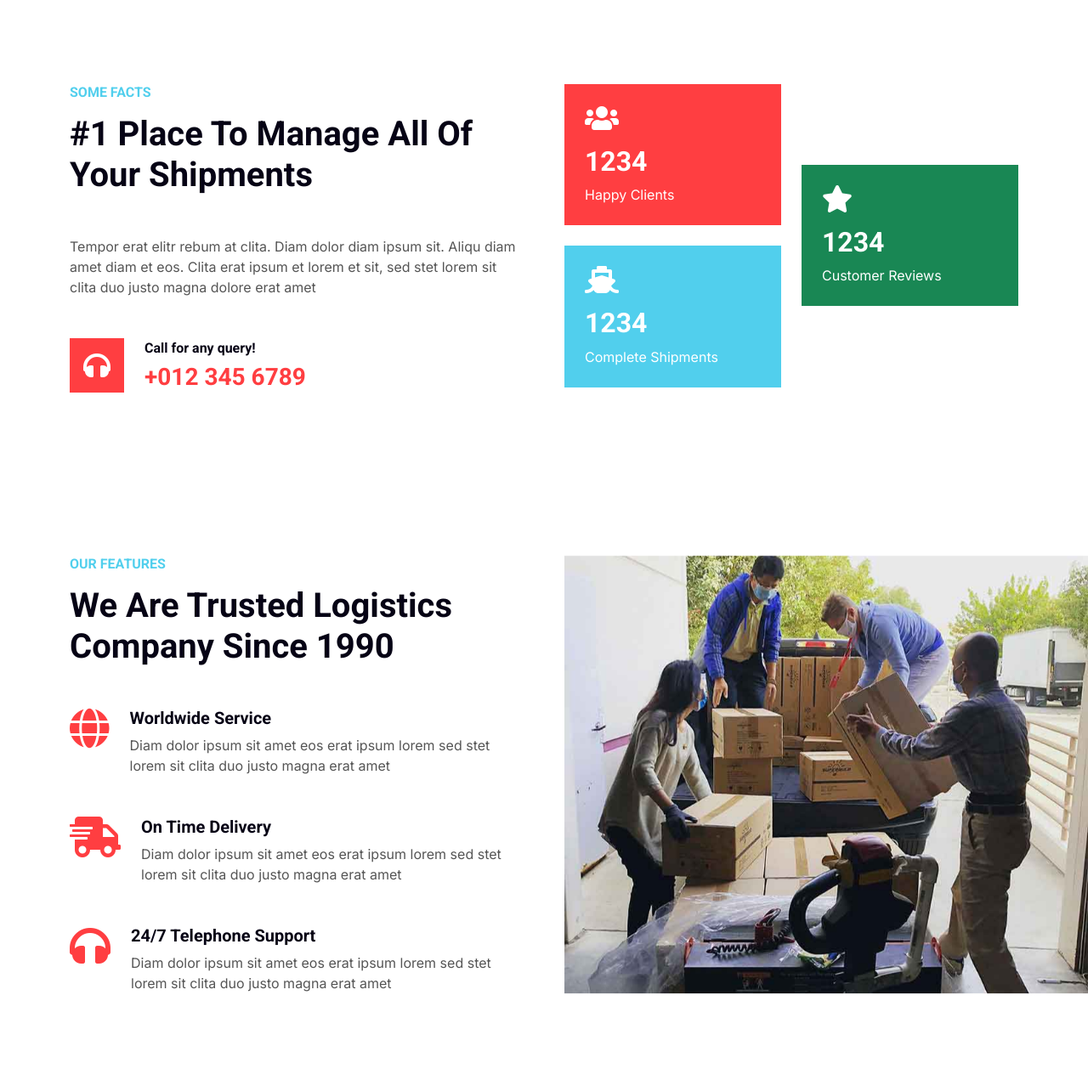
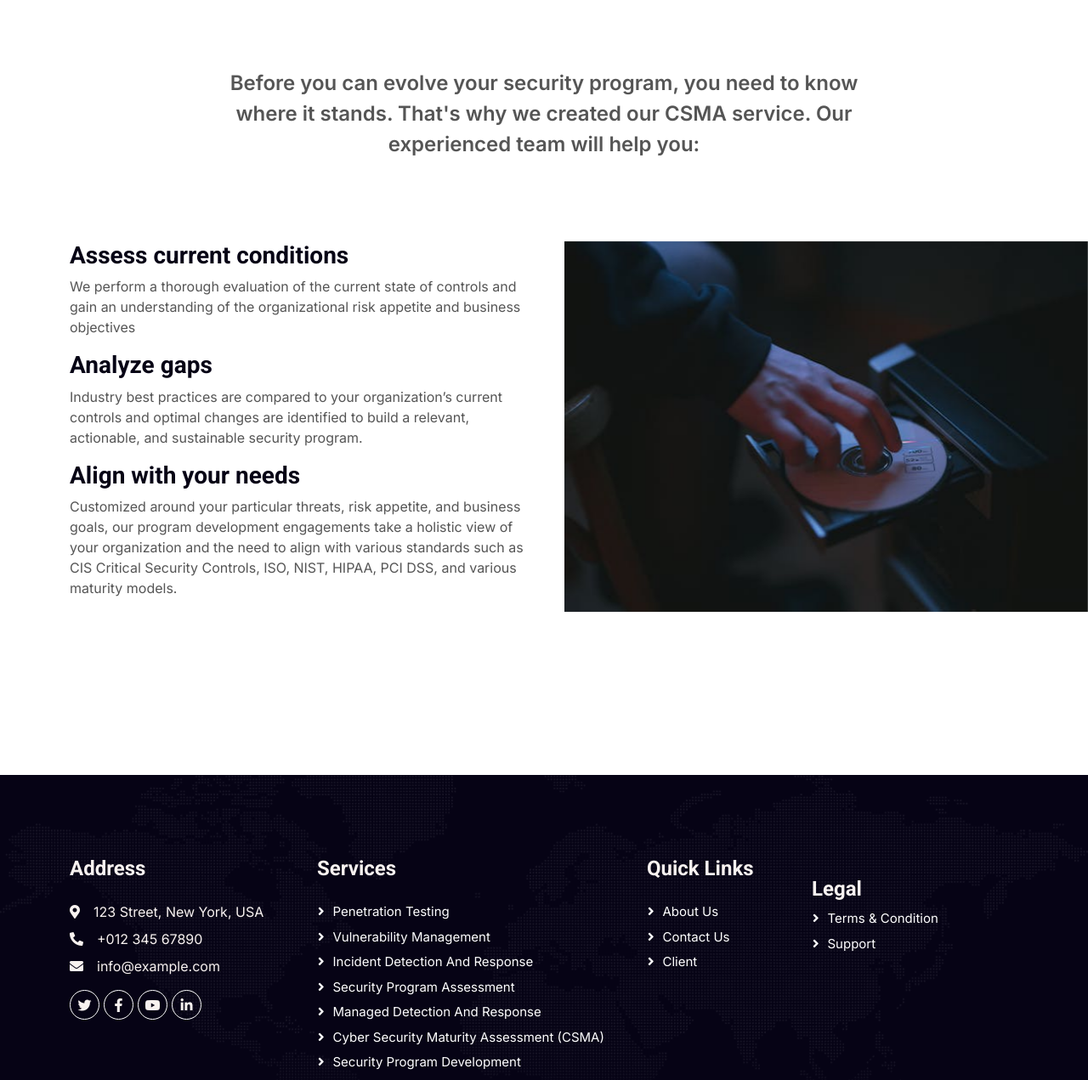
Before and after one commit to adaji025/mac-jason, a plain HTML site: page cyber-security-assesment.html in a window 1280 px wide. Shown: the part 498-1769 px from the top of the page at 85% size. Drawn offline with nearby package versions, Linux system fonts and the light colour scheme.

Commit message:
added cyber security assement page

```diff
--- a/cyber-security-assesment.html
+++ b/cyber-security-assesment.html
@@ -37,6 +37,7 @@
 
     <!-- Template Stylesheet -->
     <link href="css/style.css" rel="stylesheet" />
+    <link href="css/costumeStyle.css" rel="stylesheet" />
   </head>
 
   <body>
@@ -139,17 +140,20 @@
     <!-- Page Header Start -->
     <div class="container-fluid page-header py-5" style="margin-bottom: 6rem">
       <div class="container py-5">
-        <h1 class="display-3 text-white mb-3 animated slideInDown">Features</h1>
+        <h1 class="display-3 text-white mb-3 animated slideInDown">
+          Cyber Security <br />
+          Maturity Assessment (CSMA)
+        </h1>
         <nav aria-label="breadcrumb animated slideInDown">
           <ol class="breadcrumb">
             <li class="breadcrumb-item">
               <a class="text-white" href="#">Home</a>
             </li>
             <li class="breadcrumb-item">
-              <a class="text-white" href="#">Pages</a>
+              <a class="text-white" href="#">Services</a>
             </li>
             <li class="breadcrumb-item text-white active" aria-current="page">
-              Features
+              Cyber Security Maturity Assessment
             </li>
           </ol>
         </nav>
@@ -157,97 +161,45 @@
     </div>
     <!-- Page Header End -->
 
-    <!-- Fact Start -->
-    <div class="container-xxl py-5">
-      <div class="container py-5">
-        <div class="row g-5">
-          <div class="col-lg-6 wow fadeInUp" data-wow-delay="0.1s">
-            <h6 class="text-secondary text-uppercase mb-3">Some Facts</h6>
-            <h1 class="mb-5">#1 Place To Manage All Of Your Shipments</h1>
-            <p class="mb-5">
-              Tempor erat elitr rebum at clita. Diam dolor diam ipsum sit. Aliqu
-              diam amet diam et eos. Clita erat ipsum et lorem et sit, sed stet
-              lorem sit clita duo justo magna dolore erat amet
-            </p>
-            <div class="d-flex align-items-center">
-              <i
-                class="fa fa-headphones fa-2x flex-shrink-0 bg-primary p-3 text-white"
-              ></i>
-              <div class="ps-4">
-                <h6>Call for any query!</h6>
-                <h3 class="text-primary m-0">+012 345 6789</h3>
-              </div>
-            </div>
-          </div>
-          <div class="col-lg-6">
-            <div class="row g-4 align-items-center">
-              <div class="col-sm-6">
-                <div
-                  class="bg-primary p-4 mb-4 wow fadeIn"
-                  data-wow-delay="0.3s"
-                >
-                  <i class="fa fa-users fa-2x text-white mb-3"></i>
-                  <h2 class="text-white mb-2" data-toggle="counter-up">1234</h2>
-                  <p class="text-white mb-0">Happy Clients</p>
-                </div>
-                <div class="bg-secondary p-4 wow fadeIn" data-wow-delay="0.5s">
-                  <i class="fa fa-ship fa-2x text-white mb-3"></i>
-                  <h2 class="text-white mb-2" data-toggle="counter-up">1234</h2>
-                  <p class="text-white mb-0">Complete Shipments</p>
-                </div>
-              </div>
-              <div class="col-sm-6">
-                <div class="bg-success p-4 wow fadeIn" data-wow-delay="0.7s">
-                  <i class="fa fa-star fa-2x text-white mb-3"></i>
-                  <h2 class="text-white mb-2" data-toggle="counter-up">1234</h2>
-                  <p class="text-white mb-0">Customer Reviews</p>
-                </div>
-              </div>
-            </div>
-          </div>
-        </div>
-      </div>
+    <!-- Page Intro Starts -->
+    <div class="w-800 mx-auto text-center fw-bold fs-4">
+      Before you can evolve your security program, you need to know where it
+      stands. That's why we created our CSMA service. Our experienced team will
+      help you:
     </div>
-    <!-- Fact End -->
+    <!-- Page Intro Starts -->
 
-    <!-- Feature Start -->
+    <!-- Second Desc. Start -->
     <div class="container-fluid overflow-hidden py-5 px-lg-0">
       <div class="container feature py-5 px-lg-0">
         <div class="row g-5 mx-lg-0">
           <div class="col-lg-6 feature-text wow fadeInUp" data-wow-delay="0.1s">
-            <h6 class="text-secondary text-uppercase mb-3">Our Features</h6>
-            <h1 class="mb-5">We Are Trusted Logistics Company Since 1990</h1>
-            <div class="d-flex mb-5 wow fadeInUp" data-wow-delay="0.3s">
-              <i class="fa fa-globe text-primary fa-3x flex-shrink-0"></i>
-              <div class="ms-4">
-                <h5>Worldwide Service</h5>
-                <p class="mb-0">
-                  Diam dolor ipsum sit amet eos erat ipsum lorem sed stet lorem
-                  sit clita duo justo magna erat amet
-                </p>
+            <h3 class="mb-2">Assess current conditions</h3>
+
+            <div class="d-flex mb-3 wow fadeInUp" data-wow-delay="0.3s">
+              <div>
+                We perform a thorough evaluation of the current state of
+                controls and gain an understanding of the organizational risk
+                appetite and business objectives
               </div>
             </div>
-            <div class="d-flex mb-5 wow fadeIn" data-wow-delay="0.5s">
-              <i
-                class="fa fa-shipping-fast text-primary fa-3x flex-shrink-0"
-              ></i>
-              <div class="ms-4">
-                <h5>On Time Delivery</h5>
-                <p class="mb-0">
-                  Diam dolor ipsum sit amet eos erat ipsum lorem sed stet lorem
-                  sit clita duo justo magna erat amet
-                </p>
-              </div>
+            <div data-wow-delay="0.5s">
+              <h3>Analyze gaps</h3>
+              <p class="mt-2">
+                Industry best practices are compared to your organization’s
+                current controls and optimal changes are identified to build a
+                relevant, actionable, and sustainable security program.
+              </p>
             </div>
-            <div class="d-flex mb-0 wow fadeInUp" data-wow-delay="0.7s">
-              <i class="fa fa-headphones text-primary fa-3x flex-shrink-0"></i>
-              <div class="ms-4">
-                <h5>24/7 Telephone Support</h5>
-                <p class="mb-0">
-                  Diam dolor ipsum sit amet eos erat ipsum lorem sed stet lorem
-                  sit clita duo justo magna erat amet
-                </p>
-              </div>
+            <div data-wow-delay="0.5s">
+              <h3>Align with your needs</h3>
+              <p class="mt-2">
+                Customized around your particular threats, risk appetite, and
+                business goals, our program development engagements take a
+                holistic view of your organization and the need to align with
+                various standards such as CIS Critical Security Controls, ISO,
+                NIST, HIPAA, PCI DSS, and various maturity models.
+              </p>
             </div>
           </div>
           <div
@@ -258,7 +210,7 @@
             <div class="position-relative h-100">
               <img
                 class="position-absolute img-fluid w-100 h-100"
-                src="img/feature.jpg"
+                src="img/cyber-1.jpg"
                 style="object-fit: cover"
                 alt=""
               />
@@ -267,7 +219,7 @@
         </div>
       </div>
     </div>
-    <!-- Feature End -->
+    <!-- Second Desc. End -->
 
     <!-- Footer Start -->
     <div
@@ -344,8 +296,8 @@
         <div class="copyright">
           <div class="row">
             <div class="col-md-6 text-center text-md-start mb-3 mb-md-0">
-              &copy; <a class="border-bottom" href="#">Mac Jason Consult</a>, All
-              Right Reserved.
+              &copy; <a class="border-bottom" href="#">Mac Jason Consult</a>,
+              All Right Reserved.
             </div>
             <div class="col-md-6 text-center text-md-end">
               <!--/*** This template is free as long as you keep the footer author’s credit link/attribution link/backlink. If you'd like to use the template without the footer author’s credit link/attribution link/backlink, you can purchase the Credit Removal License from "https://htmlcodex.com/credit-removal". Thank you for your support. ***/-->
```
